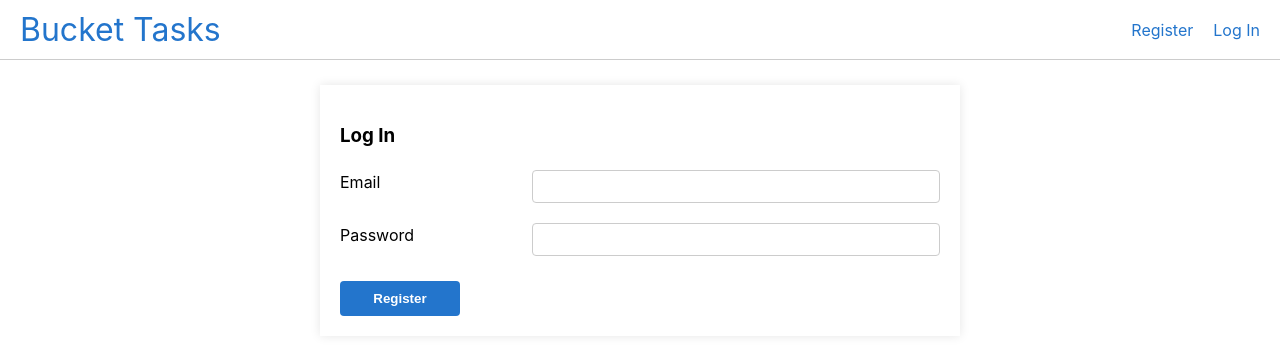
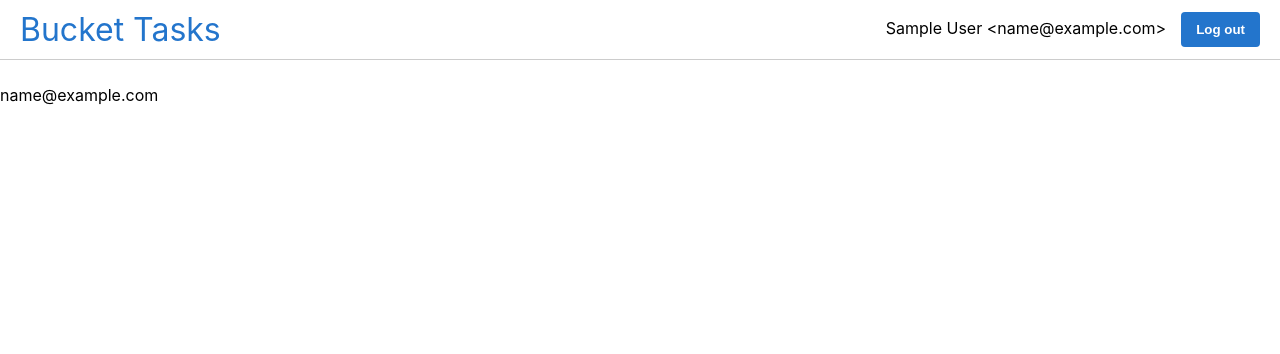
Before and after one commit to tcarsello/bucket-tasks, a React (Create React App) app in the folder client/: page / in a window 1280 px wide. Before the commit this address led to /login. Shown: the top 354 px of the page. Built offline with nearby package versions, Linux system fonts and the light colour scheme; sample sign-in values are in the browser's storage.

Commit message:
made login remember me

```diff
--- a/client/src/components/Navbar.js
+++ b/client/src/components/Navbar.js
@@ -1,14 +1,29 @@
 import '../css/Navbar.css'
+import { useAuthContext } from '../hooks/useAuthContext'
 
 const Navbar = () => {
+
+    const { user, dispatch } = useAuthContext()
+
+    const handleLogout = async () => {
+
+        localStorage.removeItem('user')
+        dispatch({type: 'LOGOUT'})
+
+    }
 
     return (
         <nav className='top-nav'>
             <div className="top-nav-brand">Bucket Tasks</div>
-            <div className="top-nav-links">
-                <a href="/register">Register</a>
-                <a href="/login">Log In</a>
-            </div>
+            {!user ? <div className="top-nav-links">
+                    <a href="/register">Register</a>
+                    <a href="/login">Log In</a>
+                </div>
+                : <div>
+                    <span>{`${user.firstName} ${user.lastName} <${user.email}>`}</span>
+                    <button className="logout" onClick={handleLogout}>Log out</button>
+                </div>
+            }
         </nav>
     )
 
--- a/client/src/context/AuthContext.js
+++ b/client/src/context/AuthContext.js
@@ -1,4 +1,4 @@
-import { createContext, useReducer } from 'react'
+import { createContext, useReducer, useEffect } from 'react'
 
 export const AuthContext = createContext()
 
@@ -21,6 +21,16 @@
         user: null
     })
 
+    useEffect(() => {
+
+        const user = JSON.parse(localStorage.getItem('user'))
+
+        if (user) {
+            dispatch({type: 'LOGIN', payload: user})
+        }
+
+    }, [])
+
     return (
         <AuthContext.Provider value={{...state, dispatch}}>
             { children }
--- a/client/src/css/Navbar.css
+++ b/client/src/css/Navbar.css
@@ -23,3 +23,14 @@
 .top-nav-links a:hover {
     text-decoration: underline;
 }
+
+button.logout {
+    background-color: #2375cc;
+    font-weight: bold;
+    color: white;
+    padding: 10px 15px;
+    border: none;
+    border-radius: 4px;
+    cursor: pointer;
+    margin-left: 15px;
+}
--- a/client/src/pages/Login.js
+++ b/client/src/pages/Login.js
@@ -72,7 +72,7 @@
                     required
                 />
             </div>
-            <button type="submit">Register</button>
+            <button type="submit">Sign in</button>
             {error ? <span className='form-error'>{error}</span>: null}
         </form>
     )
```
